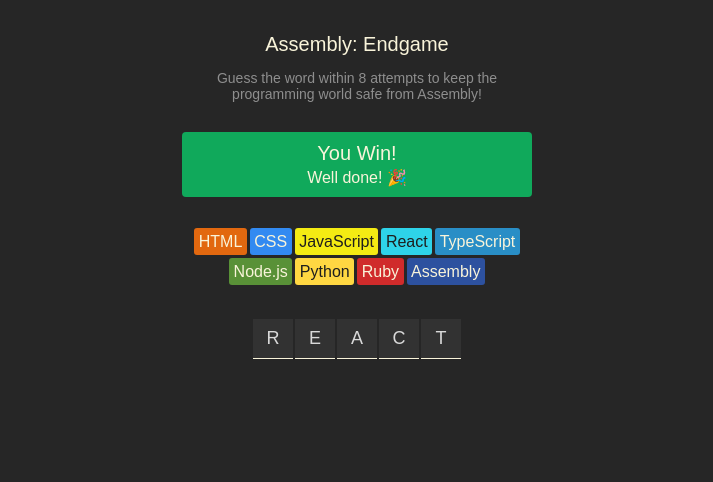
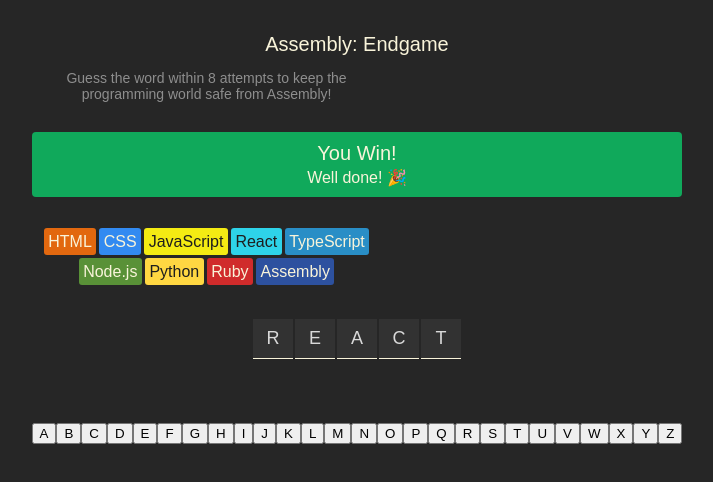
Before and after one commit to justberatt/assemblyEndgame, a React app: page / in a window 1280 px wide. Shown: the top 482 px of the page, without its empty margins (283-996 px from the left). Built offline with nearby package versions, Linux system fonts and the light colour scheme; the HTML template or start-up script is replaced by a standard one.

Commit message:
imported the Letter.jsx component and displayed it using the information from the newly created string alphabet, which contains all the letters of the alphabet

```diff
--- a/src/App.jsx
+++ b/src/App.jsx
@@ -1,8 +1,11 @@
 import { languages } from './languages.js'
 import { useState } from 'react'
+import Letter from './components/Letter.jsx'
 
 export default function AssemblyEndgame() {
   const [currentWord, setCurrentWord] = useState("react")
+
+  const alphabet = "abcdefghijklmnopqrstuvwxyz"
 
   const letters = currentWord.toUpperCase().split('').map((letter, index) => (
       <span key={index} className='letter'>{letter}</span> // We are only index as a key here because we will not rearrange the letters, otherwise it is not recommended
@@ -24,6 +27,10 @@
     )
   })
 
+  const alphabetLetters = alphabet.toUpperCase().split('').map(letter => {
+    return <Letter value={letter} />
+  })
+
   return (
       <main>
           <header>
@@ -38,6 +45,7 @@
               {languageChips}
           </section>
           <section className='letters'>{letters}</section>
+          <section className='alphabetLetters'>{alphabetLetters}</section>
       </main>
   )
 }
```
